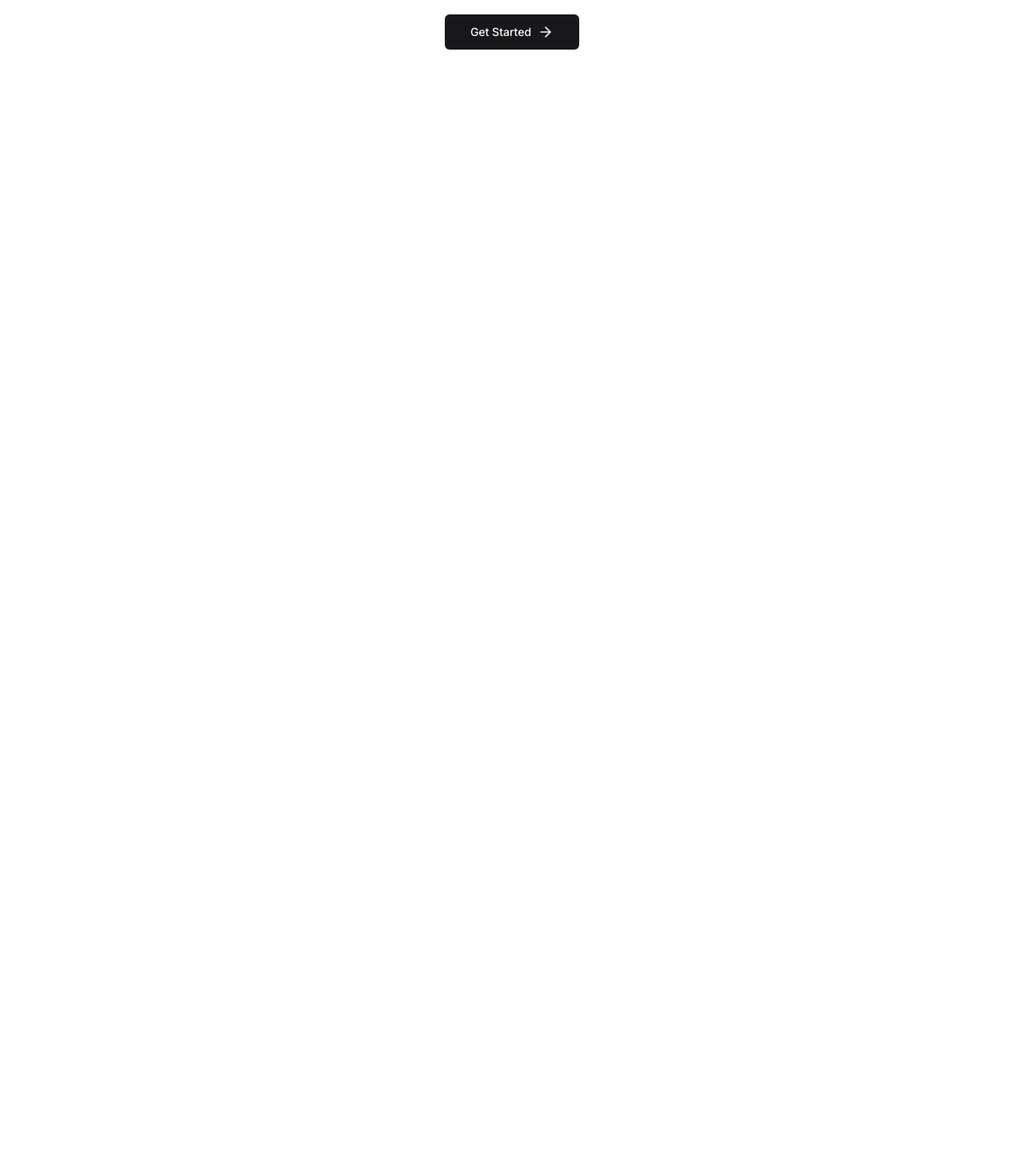
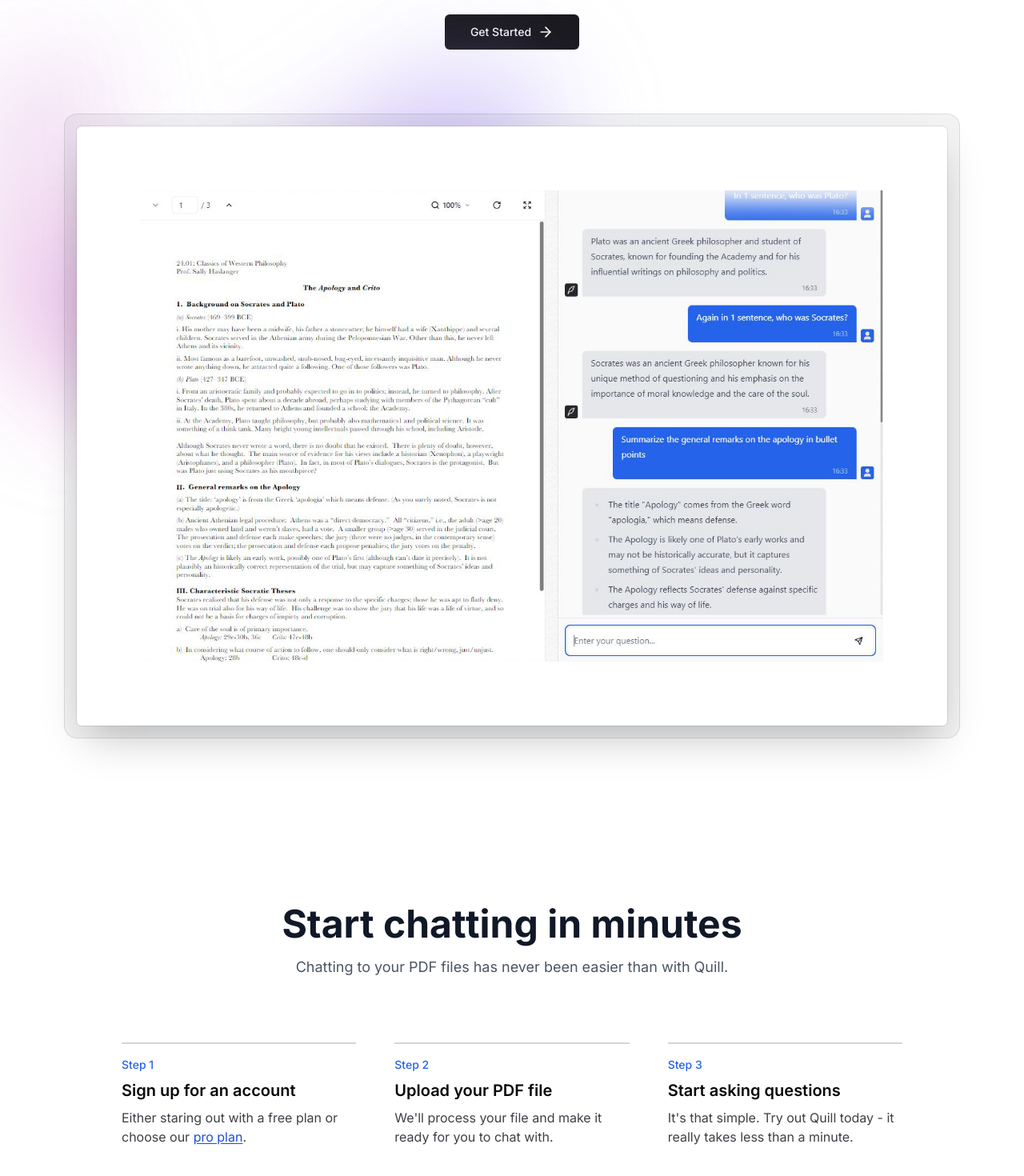
Before and after one commit to marcin10lw/next-saas, a Next.js app: page / in a window 1280 px wide. Shown: the part 428-1898 px from the top of the page at 80% size. Before the commit the page ends 960 px from the top, so only its background shows below. Built offline with nearby package versions, Linux system fonts and the light colour scheme.

Commit message:
feat(home): created hero section with CTA list

```diff
--- a/src/app/page.tsx
+++ b/src/app/page.tsx
@@ -2,6 +2,7 @@
 import MaxWidthWrapper from "@/components/MaxWidthWrapper";
 import { buttonVariants } from "@/components/ui/button";
 import { ArrowRight } from "lucide-react";
+import Image from "next/image";
 import Link from "next/link";
 
 export default function Home() {
@@ -34,6 +35,111 @@
           Get Started <ArrowRight className="ml-2 inline-block h-5 w-5" />
         </Link>
       </MaxWidthWrapper>
+
+      <div>
+        <div className="relative isolate">
+          <div
+            aria-hidden="true"
+            className="pointer-events-none absolute inset-x-0 -top-40 -z-10 transform-gpu overflow-hidden blur-3xl sm:-top-80"
+          >
+            <div
+              style={{
+                clipPath:
+                  "polygon(74.1% 44.1%, 100% 61.6%, 97.5% 26.9%, 85.5% 0.1%, 80.7% 2%, 72.5% 32.5%, 60.2% 62.4%, 52.4% 68.1%, 47.5% 58.3%, 45.2% 34.5%, 27.5% 76.7%, 0.1% 64.9%, 17.9% 100%, 27.6% 76.8%, 76.1% 97.7%, 74.1% 44.1%)",
+              }}
+              className="relative left-[calc(50%-11rem)] aspect-[1155/678] w-[36.125rem] -translate-x-1/2 rotate-[30deg] bg-gradient-to-tr from-[#ff80b5] to-[#9089fc] opacity-30 sm:left-[calc(50%-30rem)] sm:w-[72.1875rem]"
+            />
+          </div>
+
+          <section>
+            <div className="mx-auto max-w-6xl px-6 lg:px-8">
+              <div className="mt-16 flow-root sm:mt-24">
+                <div className="-m-2 rounded-xl bg-gray-900/5 p-2 ring-1 ring-inset ring-gray-900/10 lg:-m-4 lg:rounded-2xl lg:p-4">
+                  <Image
+                    src="/dashboard-preview.jpg"
+                    alt="product preview"
+                    width={1364}
+                    height={866}
+                    quality={100}
+                    className="rounded-md bg-white p-2 shadow-2xl ring-1 ring-gray-800/10 sm:p-8 md:p-20"
+                  />
+                </div>
+              </div>
+            </div>
+          </section>
+
+          <div
+            aria-hidden="true"
+            className="pointer-events-none absolute inset-x-0 -top-40 -z-10 transform-gpu overflow-hidden blur-3xl sm:-top-80"
+          >
+            <div
+              style={{
+                clipPath:
+                  "polygon(74.1% 44.1%, 100% 61.6%, 97.5% 26.9%, 85.5% 0.1%, 80.7% 2%, 72.5% 32.5%, 60.2% 62.4%, 52.4% 68.1%, 47.5% 58.3%, 45.2% 34.5%, 27.5% 76.7%, 0.1% 64.9%, 17.9% 100%, 27.6% 76.8%, 76.1% 97.7%, 74.1% 44.1%)",
+              }}
+              className="relative left-[calc(50%-13rem)] aspect-[1155/678] w-[36.125rem] -translate-x-1/2 rotate-[30deg] bg-gradient-to-tr from-[#ff80b5] to-[#9089fc] opacity-30 sm:left-[calc(50%-36rem)] sm:w-[72.1875rem]"
+            />
+          </div>
+        </div>
+      </div>
+
+      <section className="mx-auto mb-32 mt-32 max-w-5xl sm:mt-56">
+        <div className="mb-12 px-6 lg:px-8">
+          <div className="mx-auto max-w-2xl sm:text-center">
+            <h2 className="mt-2 text-4xl font-bold text-gray-900 sm:text-5xl">
+              Start chatting in minutes
+            </h2>
+            <p className="mt-4 text-lg text-gray-600">
+              Chatting to your PDF files has never been easier than with Quill.
+            </p>
+          </div>
+        </div>
+
+        <ol className="my-8 space-y-4 pt-8 md:flex md:space-x-12 md:space-y-0 md:px-6">
+          <li className="md:flex-1">
+            <div className="flex flex-col space-y-2 border-l-4 border-zinc-300 py-2 pl-4 md:border-l-0 md:border-t-2 md:pb-0 md:pl-0 md:pt-4">
+              <span className="text-sm font-medium text-blue-600">Step 1</span>
+              <span className="text-xl font-semibold">
+                Sign up for an account
+              </span>
+              <span className="mt-2 text-zinc-700">
+                Either staring out with a free plan or choose our{" "}
+                <Link
+                  href={ROUTES.pricing}
+                  className="text-blue-700 underline underline-offset-2"
+                >
+                  pro plan
+                </Link>
+                .
+              </span>
+            </div>
+          </li>
+          <li className="md:flex-1">
+            <div className="flex flex-col space-y-2 border-l-4 border-zinc-300 py-2 pl-4 md:border-l-0 md:border-t-2 md:pb-0 md:pl-0 md:pt-4">
+              <span className="text-sm font-medium text-blue-600">Step 2</span>
+              <span className="text-xl font-semibold">
+                Upload your PDF file
+              </span>
+              <span className="mt-2 text-zinc-700">
+                We&apos;ll process your file and make it ready for you to chat
+                with.
+              </span>
+            </div>
+          </li>
+          <li className="md:flex-1">
+            <div className="flex flex-col space-y-2 border-l-4 border-zinc-300 py-2 pl-4 md:border-l-0 md:border-t-2 md:pb-0 md:pl-0 md:pt-4">
+              <span className="text-sm font-medium text-blue-600">Step 3</span>
+              <span className="text-xl font-semibold">
+                Start asking questions
+              </span>
+              <span className="mt-2 text-zinc-700">
+                It&apos;s that simple. Try out Quill today - it really takes
+                less than a minute.
+              </span>
+            </div>
+          </li>
+        </ol>
+      </section>
     </>
   );
 }
--- a/src/common/navigation/routes.ts
+++ b/src/common/navigation/routes.ts
@@ -1,3 +1,4 @@
 export const ROUTES = {
   dashboard: "/dashboard",
+  pricing: "/pricing",
 };
```
Also changed, not shown: public/dashboard-preview.jpg (added).
